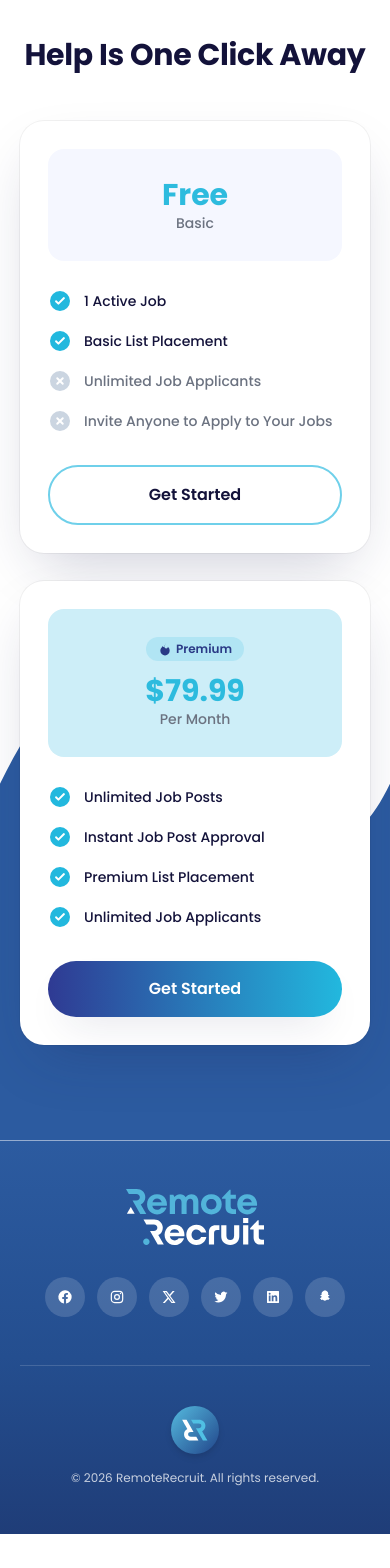
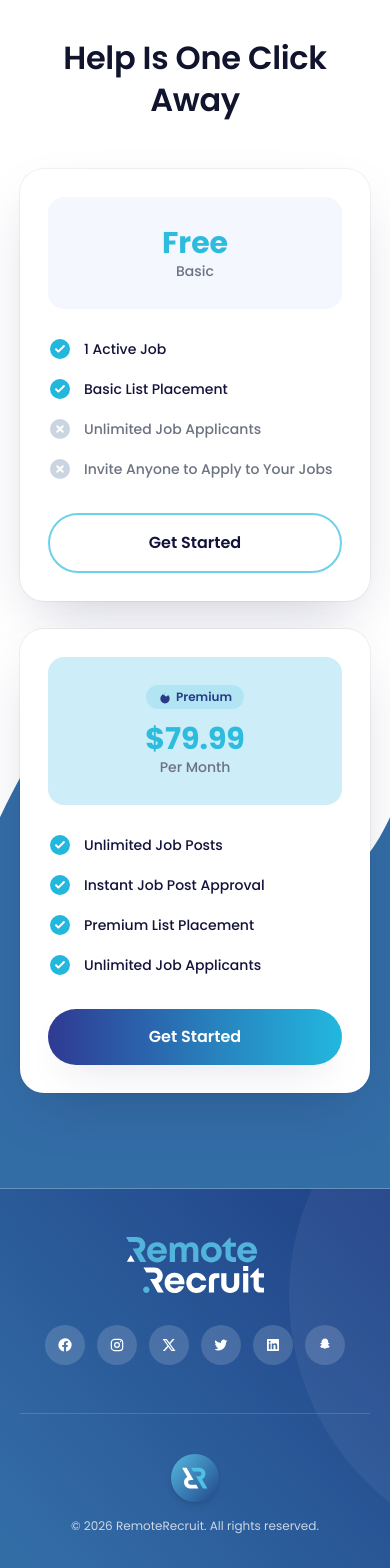
Before and after one commit to Shahin-Sheikh/RemoteRecruit-Home-Page-FrontEnd, a React (Vite) app: page / in a window 390 px wide. Shown: the part 5060-6628 px from the top of the page. Before the commit the page ends 6594 px from the top, so only its background shows below. Built offline with nearby package versions, Linux system fonts and the light colour scheme.

Commit message:
Match Pricing title + Footer to Figma spec
- Pricing 'Help Is One Click Away': weight 600, 40/52, #11142D; cards capped
  to 500px with 40px gap; blue wash recolored to footer start (#336DA6)
- Footer: exact flipped gradient (48.37deg #336DA6 -> #1E3E85) + top-right
  faint white circle (5% opacity)

```diff
--- a/src/components/layout/Footer.jsx
+++ b/src/components/layout/Footer.jsx
@@ -18,14 +18,20 @@ const SOCIALS = [
   { label: 'Snapchat', Icon: SnapchatIcon, href: '#' },
 ]
 
+// Exact Figma footer gradient (131.63deg, vertically flipped → 48.37deg).
 const footerBg = {
-  backgroundImage: 'linear-gradient(180deg, #2c5ba0 0%, #244e8f 55%, #1f3d78 100%)',
+  background: 'linear-gradient(48.37deg, #336DA6 6.87%, #1E3E85 106.04%)',
 }
 
 export default function Footer() {
   return (
-    <footer className="text-white" style={footerBg}>
-      <Container className="py-12 lg:py-16">
+    <footer className="relative overflow-hidden text-white" style={footerBg}>
+      {/* Faint white circle, top-right (Top Right Ellipses — 5% opacity) */}
+      <span
+        className="pointer-events-none absolute -top-[155px] left-[74%] h-[524px] w-[524px] rounded-full bg-white/[0.05]"
+        aria-hidden="true"
+      />
+      <Container className="relative py-12 lg:py-16">
         <div className="flex flex-col items-center justify-between gap-8 sm:flex-row">
           <a href="#top" className="focus-ring rounded-lg" aria-label="RemoteRecruit home">
             <Logo className="h-14 w-auto" />
--- a/src/components/sections/Pricing.jsx
+++ b/src/components/sections/Pricing.jsx
@@ -73,21 +73,21 @@ function PlanCard({ plan }) {
 export default function Pricing() {
   return (
     <section id="pricing" className="relative overflow-hidden bg-white pt-16 sm:pt-20 lg:pt-24">
-      {/* Blue wash rising into the footer */}
+      {/* Blue wash rising into the footer (matches the footer gradient start) */}
       <div className="absolute inset-x-0 bottom-0 h-[42%]" aria-hidden="true">
         <svg viewBox="0 0 1440 220" preserveAspectRatio="none" className="h-full w-full">
-          <path fill="#2c5ba0" d="M0 60c280-70 560-70 840-20s440 60 600 20v160H0V60z" />
+          <path fill="#336DA6" d="M0 60c280-70 560-70 840-20s440 60 600 20v160H0V60z" />
         </svg>
       </div>
 
       <Container className="relative">
         <SectionReveal>
-          <h2 className="text-center text-3xl font-bold text-ink sm:text-4xl lg:text-[2.75rem]">
+          <h2 className="text-center font-semibold text-[#11142D] text-[32px] leading-[42px] sm:text-[40px] sm:leading-[52px]">
             Help Is One Click Away
           </h2>
         </SectionReveal>
 
-        <div className="mt-12 grid gap-7 md:grid-cols-2 lg:gap-9">
+        <div className="mx-auto mt-12 grid max-w-[1040px] gap-7 md:grid-cols-2 md:gap-10">
           {plans.map((plan, i) => (
             <SectionReveal key={plan.id} delay={i * 120} className="h-full">
               <PlanCard plan={plan} />
```
